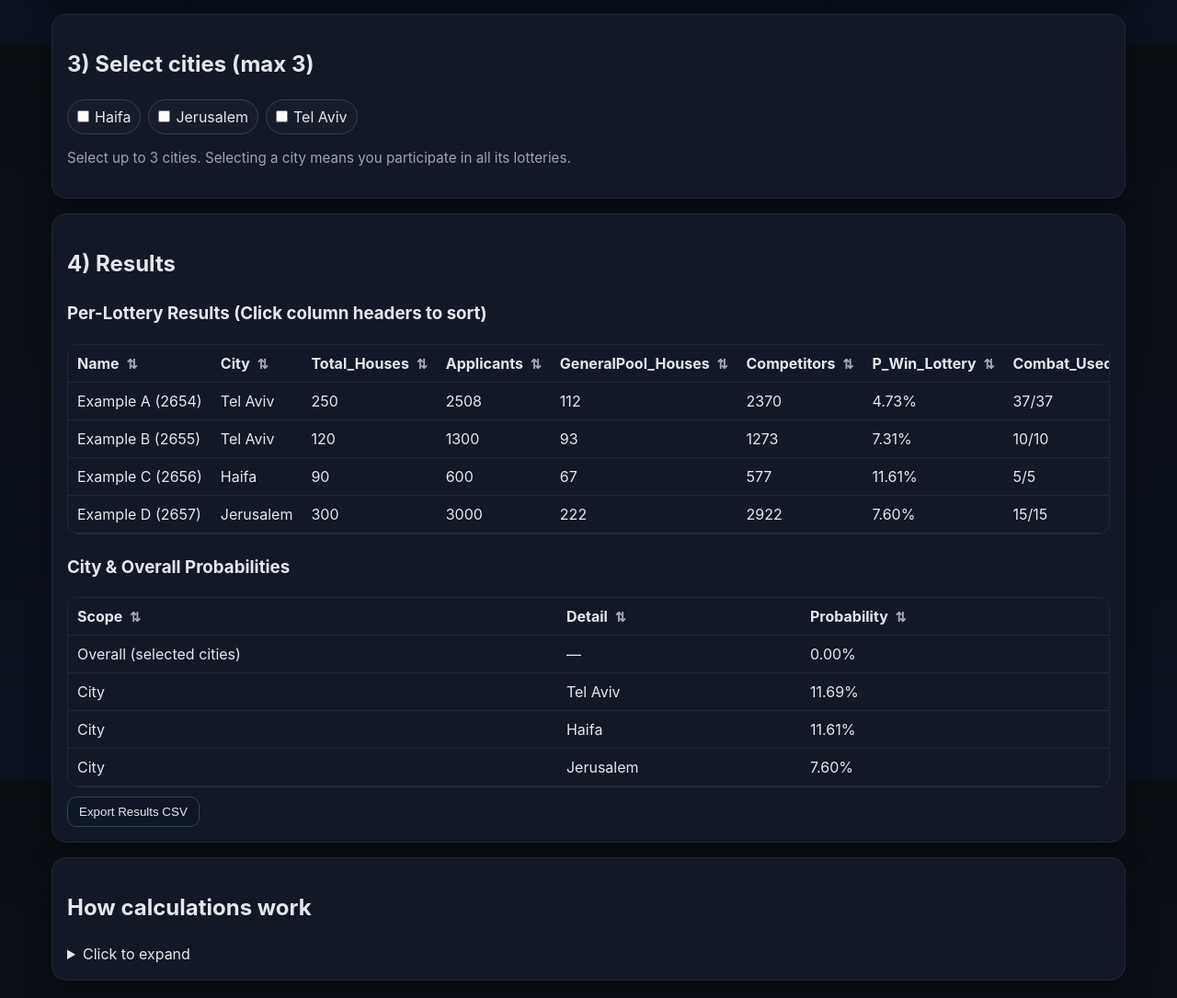
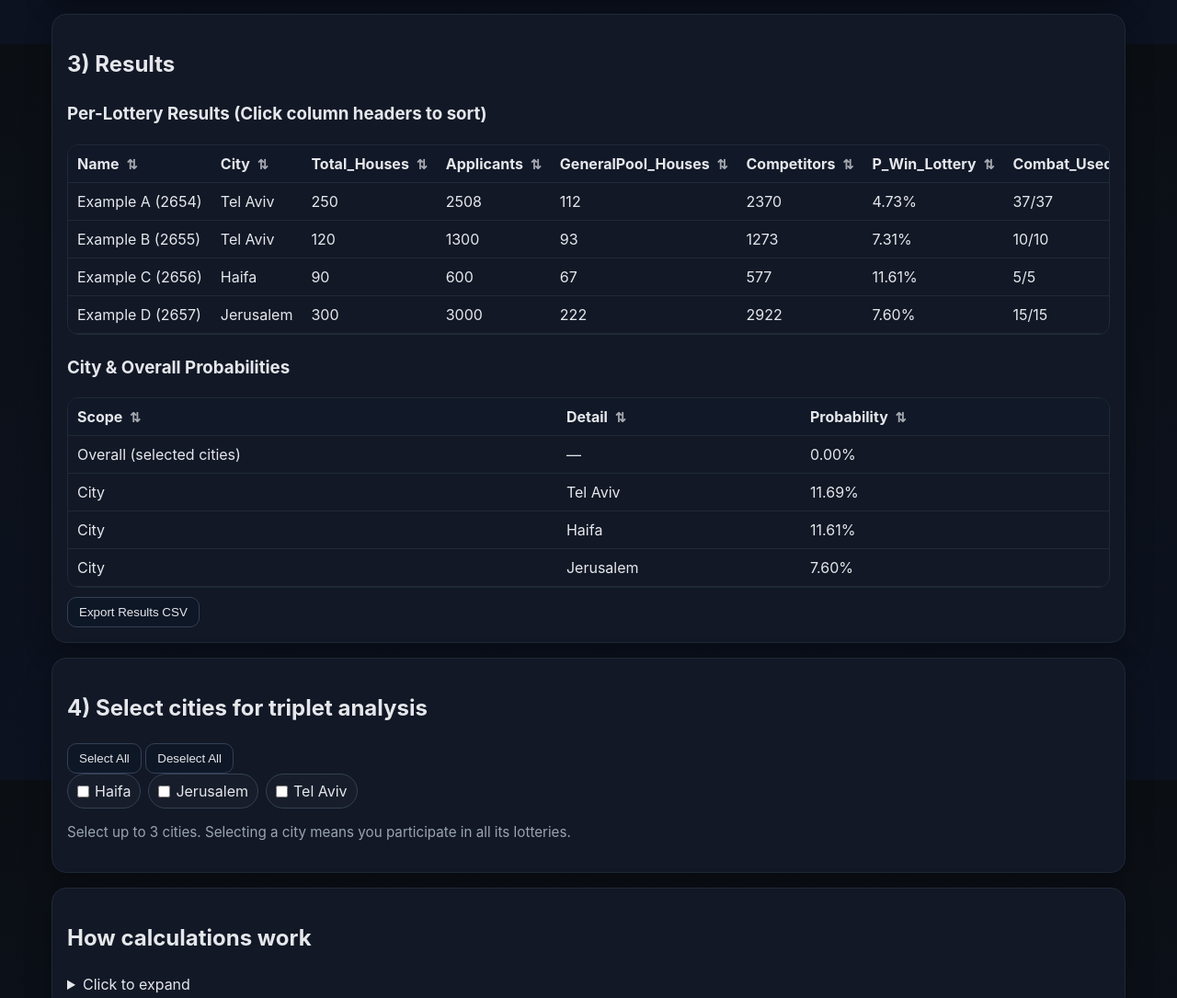
Before and after one commit to Tomgol1/betterer-dira, a plain HTML site: page index.html in a window 1280 px wide. Shown: the part 752-1837 px from the top of the page at 92% size. Drawn offline with Linux system fonts and the light colour scheme.

Commit message:
Update index.html

```diff
--- a/index.html
+++ b/index.html
@@ -63,17 +63,22 @@
     </section>
 
     <section class="card">
-      <h2>3) Select cities (max 3)</h2>
-      <div id="citySelector"></div>
-    </section>
-
-    <section class="card">
-      <h2>4) Results</h2>
+      <h2>3) Results</h2>
       <div id="results"></div>
       <div class="actions">
         <button id="exportResults" disabled>Export Results CSV</button>
         <a id="downloadLink" class="hidden">Download</a>
       </div>
+    </section>
+
+    <section class="card">
+      <h2>4) Select cities for triplet analysis</h2>
+      <div class="city-controls">
+        <button id="selectAllCities">Select All</button>
+        <button id="deselectAllCities">Deselect All</button>
+      </div>
+      <div id="citySelector"></div>
+      <div id="tripletResults"></div>
     </section>
 
     <section class="card">
```
